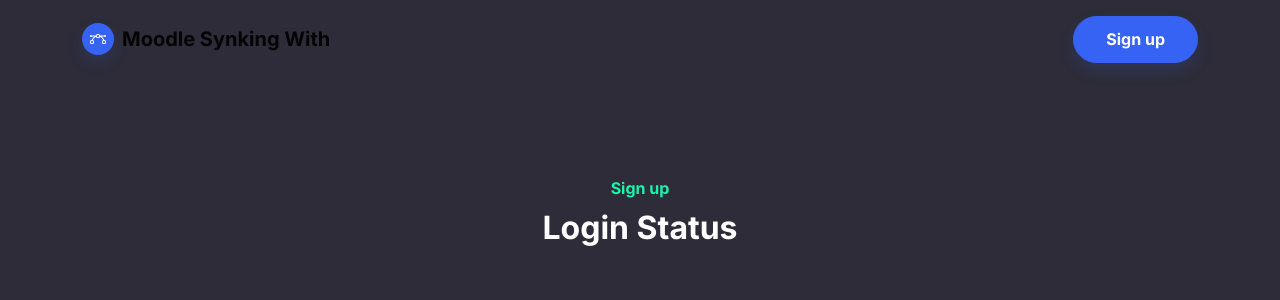
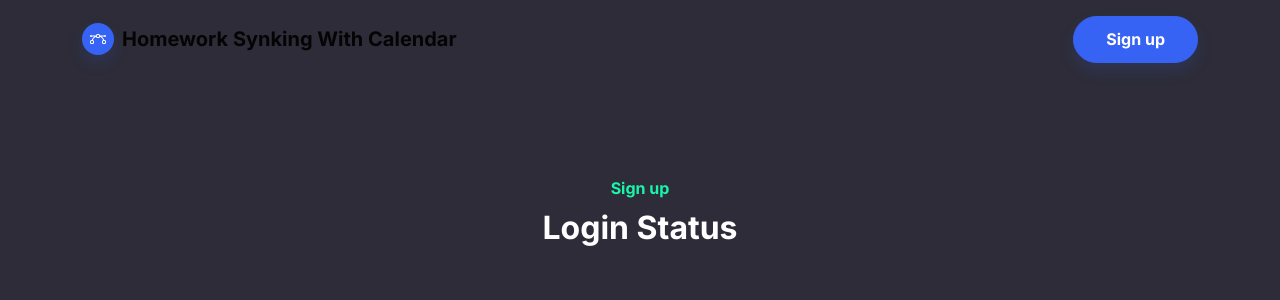
Before and after one commit to Sean-fn/Homework-Syncing-With-Moodle, a Flask app: page /login in a window 1280 px wide. Shown: the top 300 px of the page. Run offline with Flask 3, Linux system fonts and the light colour scheme; some libraries are stand-ins or nearby versions.

Commit message:
change website title

```diff
--- a/frontend/templates/signup.html
+++ b/frontend/templates/signup.html
@@ -14,7 +14,7 @@
         <div class="container"><a class="navbar-brand d-flex align-items-center" href="/"><span class="bs-icon-sm bs-icon-circle bs-icon-primary shadow d-flex justify-content-center align-items-center me-2 bs-icon"><svg xmlns="http://www.w3.org/2000/svg" width="1em" height="1em" fill="currentColor" viewBox="0 0 16 16" class="bi bi-bezier">
                         <path fill-rule="evenodd" d="M0 10.5A1.5 1.5 0 0 1 1.5 9h1A1.5 1.5 0 0 1 4 10.5v1A1.5 1.5 0 0 1 2.5 13h-1A1.5 1.5 0 0 1 0 11.5v-1zm1.5-.5a.5.5 0 0 0-.5.5v1a.5.5 0 0 0 .5.5h1a.5.5 0 0 0 .5-.5v-1a.5.5 0 0 0-.5-.5h-1zm10.5.5A1.5 1.5 0 0 1 13.5 9h1a1.5 1.5 0 0 1 1.5 1.5v1a1.5 1.5 0 0 1-1.5 1.5h-1a1.5 1.5 0 0 1-1.5-1.5v-1zm1.5-.5a.5.5 0 0 0-.5.5v1a.5.5 0 0 0 .5.5h1a.5.5 0 0 0 .5-.5v-1a.5.5 0 0 0-.5-.5h-1zM6 4.5A1.5 1.5 0 0 1 7.5 3h1A1.5 1.5 0 0 1 10 4.5v1A1.5 1.5 0 0 1 8.5 7h-1A1.5 1.5 0 0 1 6 5.5v-1zM7.5 4a.5.5 0 0 0-.5.5v1a.5.5 0 0 0 .5.5h1a.5.5 0 0 0 .5-.5v-1a.5.5 0 0 0-.5-.5h-1z"></path>
                         <path d="M6 4.5H1.866a1 1 0 1 0 0 1h2.668A6.517 6.517 0 0 0 1.814 9H2.5c.123 0 .244.015.358.043a5.517 5.517 0 0 1 3.185-3.185A1.503 1.503 0 0 1 6 5.5v-1zm3.957 1.358A1.5 1.5 0 0 0 10 5.5v-1h4.134a1 1 0 1 1 0 1h-2.668a6.517 6.517 0 0 1 2.72 3.5H13.5c-.123 0-.243.015-.358.043a5.517 5.517 0 0 0-3.185-3.185z"></path>
-                    </svg></span><span>Moodle Synking With</span></a><button data-bs-toggle="collapse" class="navbar-toggler" data-bs-target="#navcol-1"><span class="visually-hidden">Toggle navigation</span><span class="navbar-toggler-icon"></span></button>
+                    </svg></span><span>Homework Synking With Calendar</span></a><button data-bs-toggle="collapse" class="navbar-toggler" data-bs-target="#navcol-1"><span class="visually-hidden">Toggle navigation</span><span class="navbar-toggler-icon"></span></button>
             <div class="collapse navbar-collapse" id="navcol-1">
                 <ul class="navbar-nav mx-auto"></ul><a class="btn btn-primary shadow" role="button" href="signup.html">Sign up</a>
             </div>
```
